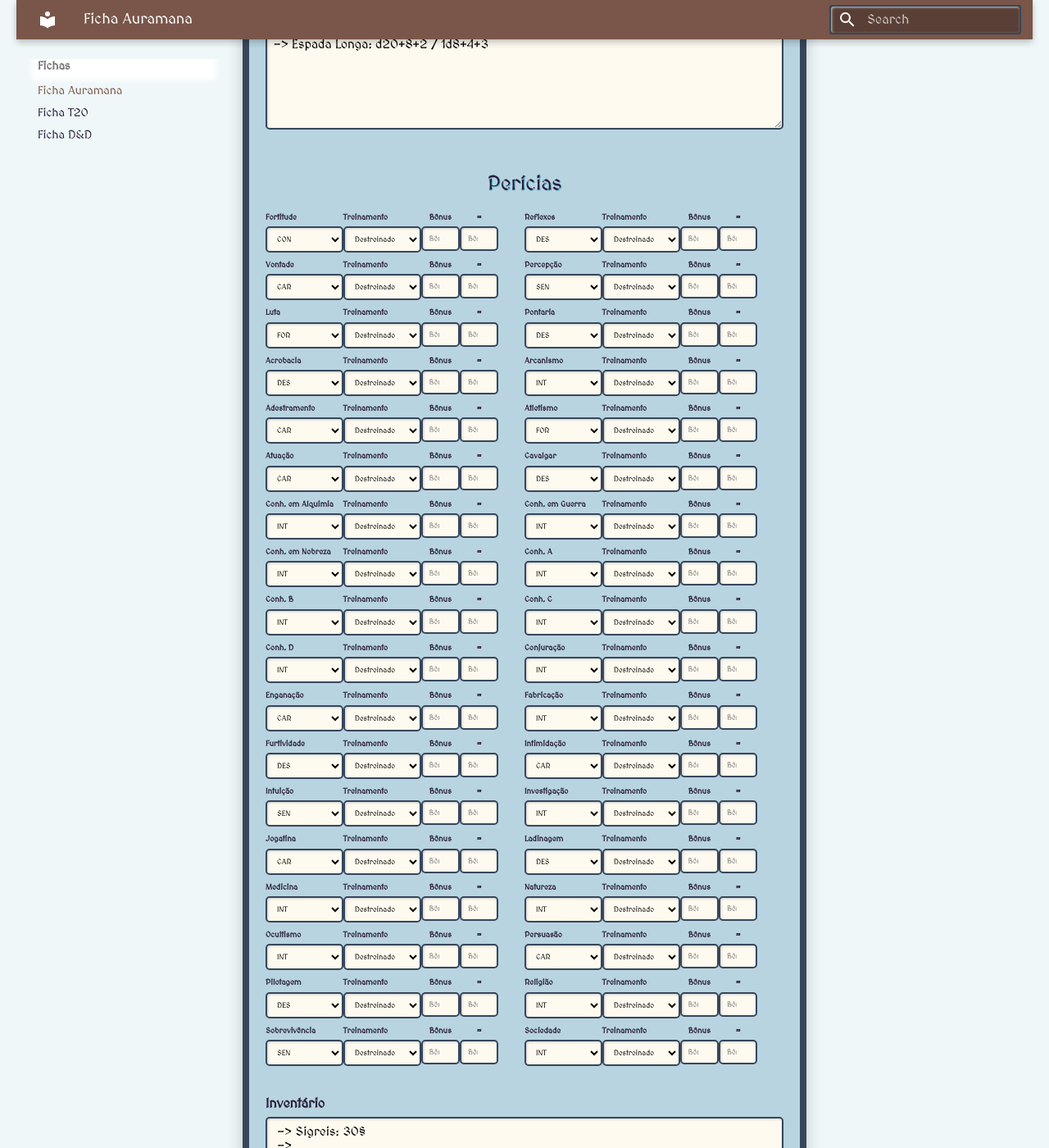
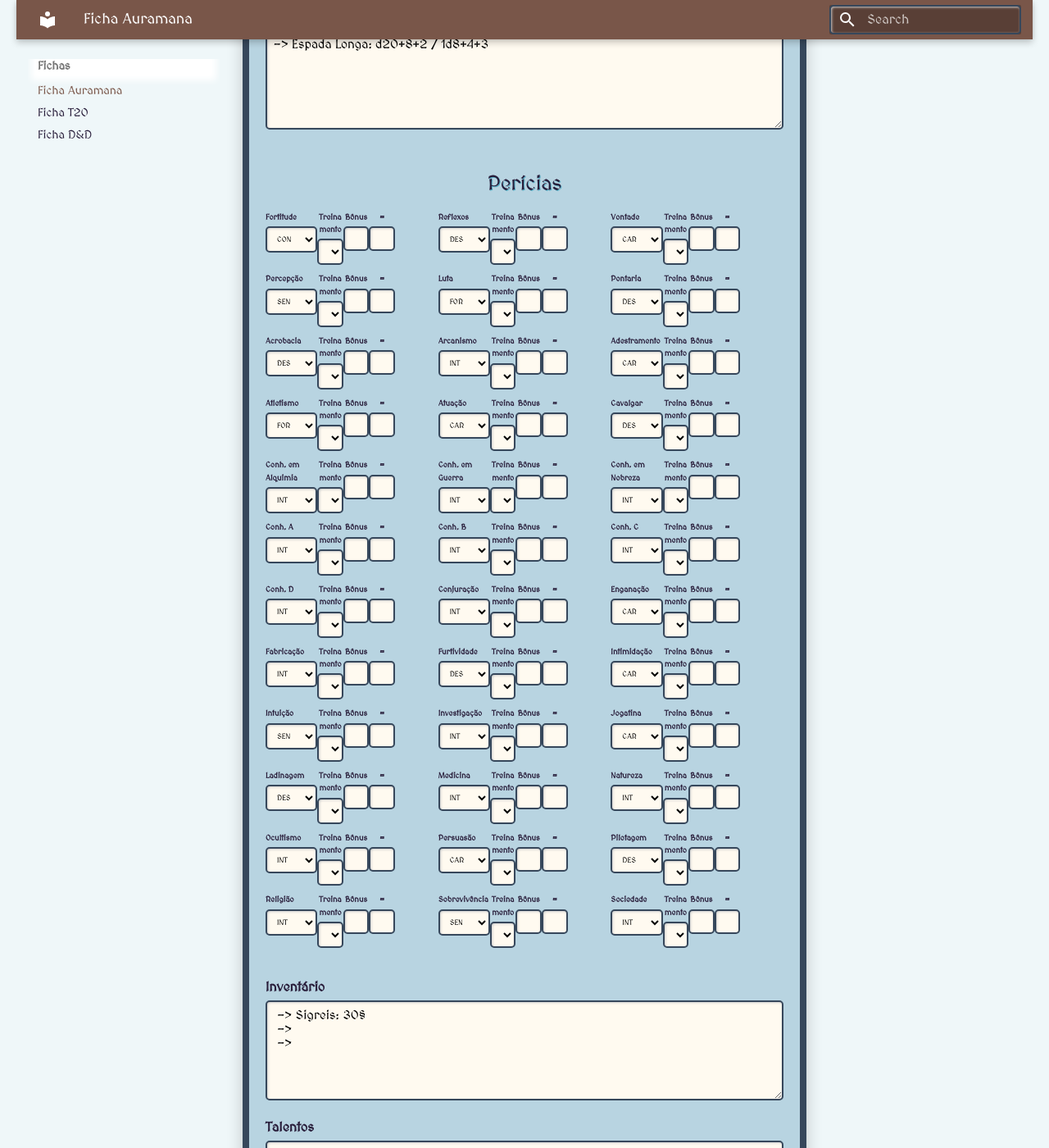
Before and after one commit to ozyssj/auramana-rpg, an MkDocs documentation site: the page built from docs/fichas/ficha.md, in a window 1280 px wide and 1400 px high, scrolled down 1265 px. Shown: the whole window at 82% size. Built offline with MkDocs 1.6.1 and Material for MkDocs 9.7.7, drawn with Linux system fonts in a browser that asks for light colours.

Commit message:
teste grid perícias

```diff
--- a/docs/fichas/ficha.md
+++ b/docs/fichas/ficha.md
@@ -168,7 +168,7 @@
 
         .pericias {
             display: grid;
-            grid-template-columns: repeat(2, minmax(0, 1fr));
+            grid-template-columns: repeat(3, minmax(0, 1fr));
             padding-right: 0px;
             gap: 0px;
             width: 100%;
@@ -489,7 +489,7 @@
         </select>
         </div>
 
-        <div class="campo-pericia">
+        <div class="campo-pericia2">
             <label>Treinamento</label>
         <select class="treinamento-pericia">
           ${treinamentos.map(t =>
@@ -556,8 +556,9 @@
                     </div>
                 </div>
 
-
-
+ <br/>
+                        <label>Lista de Magias</label>
+ <br/>
                     <textarea id="magias" rows="20">
  -> 1° Círculo (Cargas: 6/6 )
  -
```
